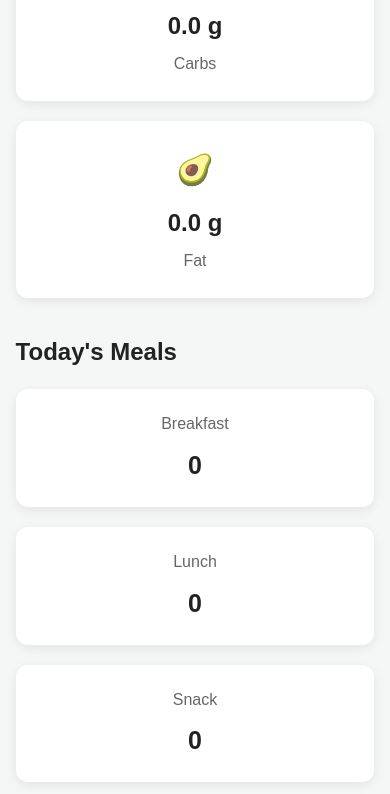
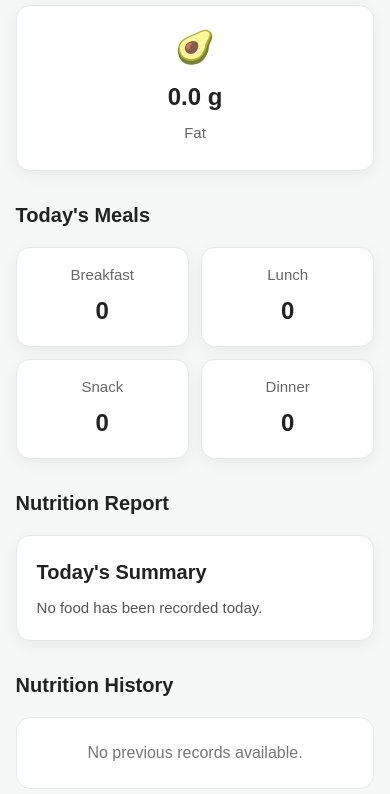
Before and after one commit to missv873-pixel/NutriSync, a plain HTML site: page dashboard.html in a window 390 px wide. Shown: the part 930-1724 px from the top of the page. Drawn offline with Linux system fonts and the light colour scheme; sample sign-in values are in the browser's storage.

Commit message:
dashboard.css

```diff
--- a/dashboard.css
+++ b/dashboard.css
@@ -9,8 +9,8 @@
 }
 
 body {
-    font-family: Arial, sans-serif;
-    background: #f4f7f5;
+    font-family: Arial, Helvetica, sans-serif;
+    background: #f5f8f6;
     color: #222;
     line-height: 1.6;
 }
@@ -20,14 +20,22 @@ body {
 ========================================== */
 
 header {
-    background: #ffffff;
-    padding: 30px 7%;
-    border-bottom: 1px solid #ddd;
+    background: transparent;
+    padding: 0;
+    border: none;
+}
+
+.header-content {
+    width: 86%;
+    max-width: 1200px;
+    margin: 0 auto;
+    padding: 35px 0 10px;
 }
 
 .header-content h1 {
     font-size: 32px;
-    margin-bottom: 5px;
+    font-weight: 700;
+    margin-bottom: 4px;
 }
 
 .header-content p {
@@ -42,7 +50,7 @@ header {
 main {
     width: 86%;
     max-width: 1200px;
-    margin: 30px auto;
+    margin: 20px auto 50px;
 }
 
 section {
@@ -50,28 +58,34 @@ section {
 }
 
 section > h2 {
-    font-size: 24px;
-    margin-bottom: 18px;
+    font-size: 23px;
+    font-weight: 700;
+    margin-bottom: 16px;
 }
 
 /* ==========================================
-   WELCOME CARD
+   WELCOME
 ========================================== */
 
 .welcome-card {
-    background: white;
-    padding: 25px;
-    border-radius: 12px;
+    background: #ffffff;
+    padding: 25px 28px;
+    border-radius: 14px;
     margin-bottom: 35px;
-    box-shadow: 0 3px 12px rgba(0, 0, 0, 0.08);
+
+    border: 1px solid #e4ebe7;
+
+    box-shadow: 0 4px 15px rgba(0, 0, 0, 0.06);
 }
 
 .welcome-card h2 {
+    font-size: 24px;
     margin-bottom: 8px;
 }
 
 .welcome-card p {
     color: #666;
+    font-size: 15px;
 }
 
 /* ==========================================
@@ -80,31 +94,52 @@ section > h2 {
 
 .summary-grid {
     display: grid;
-    grid-template-columns: repeat(4, 1fr);
+    grid-template-columns: repeat(4, minmax(0, 1fr));
     gap: 20px;
 }
 
 .summary-card {
-    background: white;
-    padding: 25px 20px;
-    border-radius: 12px;
+    background: #ffffff;
+    min-height: 170px;
+
+    padding: 25px 15px;
+
+    border-radius: 14px;
+    border: 1px solid #e4ebe7;
+
+    display: flex;
+    flex-direction: column;
+    align-items: center;
+    justify-content: center;
+
     text-align: center;
-    box-shadow: 0 3px 12px rgba(0, 0, 0, 0.08);
+
+    box-shadow: 0 4px 15px rgba(0, 0, 0, 0.06);
+
+    transition: transform 0.2s ease, box-shadow 0.2s ease;
+}
+
+.summary-card:hover {
+    transform: translateY(-3px);
+    box-shadow: 0 7px 20px rgba(0, 0, 0, 0.09);
 }
 
 .summary-card span {
     display: block;
-    font-size: 30px;
-    margin-bottom: 10px;
+    font-size: 32px;
+    line-height: 1;
+    margin-bottom: 15px;
 }
 
 .summary-card h3 {
     font-size: 24px;
+    font-weight: 700;
     margin-bottom: 5px;
 }
 
 .summary-card p {
     color: #666;
+    font-size: 15px;
 }
 
 /* ==========================================
@@ -113,26 +148,38 @@ section > h2 {
 
 .meal-summary {
     display: grid;
-    grid-template-columns: repeat(4, 1fr);
+    grid-template-columns: repeat(4, minmax(0, 1fr));
     gap: 20px;
 }
 
 .meal-summary > div {
-    background: white;
+    background: #ffffff;
+
+    min-height: 120px;
     padding: 22px;
-    border-radius: 12px;
+
+    border-radius: 14px;
+    border: 1px solid #e4ebe7;
+
+    display: flex;
+    flex-direction: column;
+    align-items: center;
+    justify-content: center;
+
     text-align: center;
-    box-shadow: 0 3px 12px rgba(0, 0, 0, 0.08);
+
+    box-shadow: 0 4px 15px rgba(0, 0, 0, 0.06);
 }
 
 .meal-summary span {
-    display: block;
     color: #666;
-    margin-bottom: 8px;
+    font-size: 15px;
+    margin-bottom: 5px;
 }
 
 .meal-summary strong {
-    font-size: 25px;
+    font-size: 28px;
+    font-weight: 700;
 }
 
 /* ==========================================
@@ -140,18 +187,24 @@ section > h2 {
 ========================================== */
 
 .report-card {
-    background: white;
-    padding: 25px;
-    border-radius: 12px;
-    box-shadow: 0 3px 12px rgba(0, 0, 0, 0.08);
+    background: #ffffff;
+
+    padding: 25px 28px;
+
+    border-radius: 14px;
+    border: 1px solid #e4ebe7;
+
+    box-shadow: 0 4px 15px rgba(0, 0, 0, 0.06);
 }
 
 .report-card h3 {
-    margin-bottom: 10px;
+    font-size: 20px;
+    margin-bottom: 8px;
 }
 
 .report-card p {
     color: #555;
+    font-size: 15px;
 }
 
 /* ==========================================
@@ -165,26 +218,38 @@ section > h2 {
 }
 
 .history-card {
-    background: white;
-    padding: 20px;
-    border-radius: 12px;
-    box-shadow: 0 3px 12px rgba(0, 0, 0, 0.08);
+    background: #ffffff;
+
+    padding: 20px 25px;
+
+    border-radius: 14px;
+    border: 1px solid #e4ebe7;
+
+    box-shadow: 0 4px 15px rgba(0, 0, 0, 0.06);
 }
 
 .history-card h3 {
+    font-size: 18px;
     margin-bottom: 10px;
 }
 
 .history-card p {
-    margin: 3px 0;
     color: #555;
+    margin: 4px 0;
+    font-size: 14px;
 }
 
 .empty-message {
-    background: white;
-    padding: 20px;
-    border-radius: 12px;
+    background: #ffffff;
+
+    padding: 22px;
+
+    border-radius: 14px;
+    border: 1px solid #e4ebe7;
+
     color: #777;
+
+    text-align: center;
 }
 
 /* ==========================================
@@ -194,42 +259,104 @@ section > h2 {
 footer {
     text-align: center;
     padding: 25px;
+
     color: #777;
-    margin-top: 40px;
+    font-size: 14px;
+
+    border-top: 1px solid #e1e7e4;
 }
 
 /* ==========================================
-   RESPONSIVE
+   TABLET
 ========================================== */
 
 @media (max-width: 900px) {
 
     .summary-grid {
-        grid-template-columns: repeat(2, 1fr);
+        grid-template-columns: repeat(2, minmax(0, 1fr));
     }
 
     .meal-summary {
-        grid-template-columns: repeat(2, 1fr);
+        grid-template-columns: repeat(2, minmax(0, 1fr));
     }
 
+    .header-content {
+        width: 90%;
+    }
+
+    main {
+        width: 90%;
+    }
 }
+
+/* ==========================================
+   MOBILE
+========================================== */
 
 @media (max-width: 600px) {
 
+    .header-content {
+        width: 92%;
+        padding: 25px 0 10px;
+    }
+
+    .header-content h1 {
+        font-size: 27px;
+    }
+
+    .header-content p {
+        font-size: 14px;
+    }
+
     main {
         width: 92%;
+        margin-top: 15px;
+    }
+
+    section {
+        margin-bottom: 28px;
+    }
+
+    section > h2 {
+        font-size: 20px;
+    }
+
+    .welcome-card {
+        padding: 20px;
+    }
+
+    .welcome-card h2 {
+        font-size: 20px;
     }
 
     .summary-grid {
         grid-template-columns: 1fr;
+        gap: 15px;
+    }
+
+    .summary-card {
+        min-height: 145px;
     }
 
     .meal-summary {
-        grid-template-columns: 1fr;
+        grid-template-columns: 1fr 1fr;
+        gap: 12px;
     }
 
-    .header-content h1 {
-        font-size: 26px;
+    .meal-summary > div {
+        min-height: 100px;
+        padding: 15px;
     }
 
+    .meal-summary strong {
+        font-size: 24px;
+    }
+
+    .report-card {
+        padding: 20px;
+    }
+
+    .history-card {
+        padding: 18px;
+    }
 }
```
